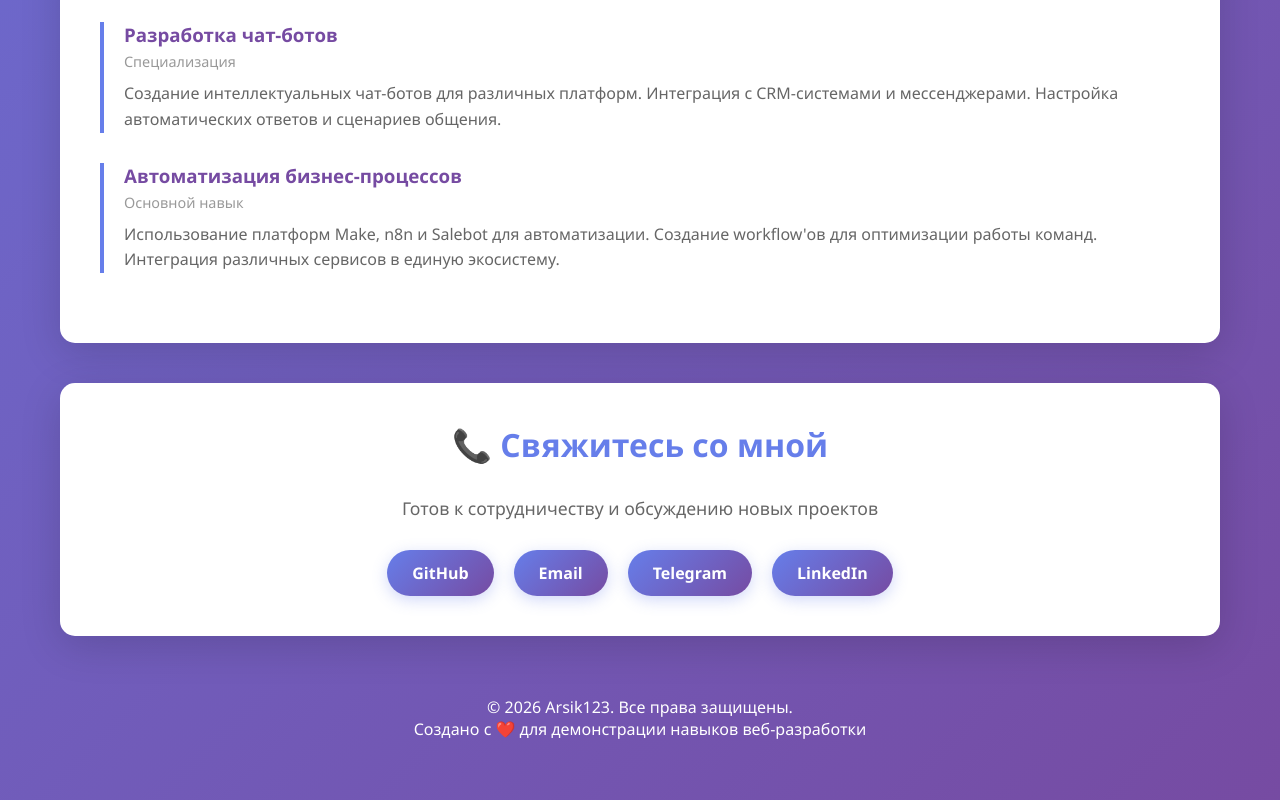
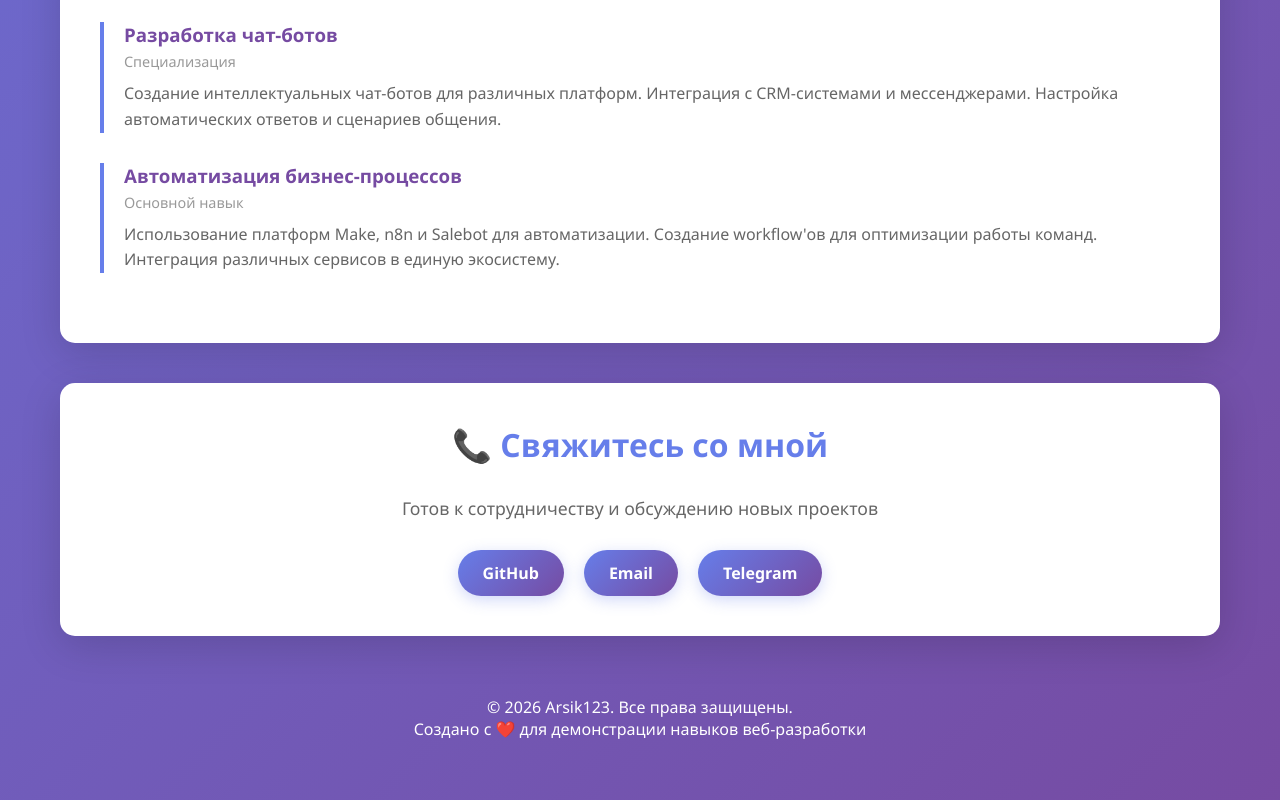
Before and after one commit to Arsik123/Arsik123.github.io, a plain HTML site: page index.html in a window 1280 px wide. Shown: the part 1687-2487 px from the top of the page. Drawn offline with Linux system fonts and the light colour scheme.

Commit message:
Update index.html

```diff
--- a/index.html
+++ b/index.html
@@ -384,9 +384,8 @@
             </p>
             <div class="contact-links">
                 <a href="https://github.com/Arsik123" class="contact-link">GitHub</a>
-                <a href="mailto:your.email@example.com" class="contact-link">Email</a>
-                <a href="https://t.me/your_telegram" class="contact-link">Telegram</a>
-                <a href="https://linkedin.com/in/your-profile" class="contact-link">LinkedIn</a>
+                <a href="mailto:kutlubaev99@gmail.com" class="contact-link">Email</a>
+                <a href="https://t.me/arslankutl" class="contact-link">Telegram</a>
             </div>
         </div>
 
```
